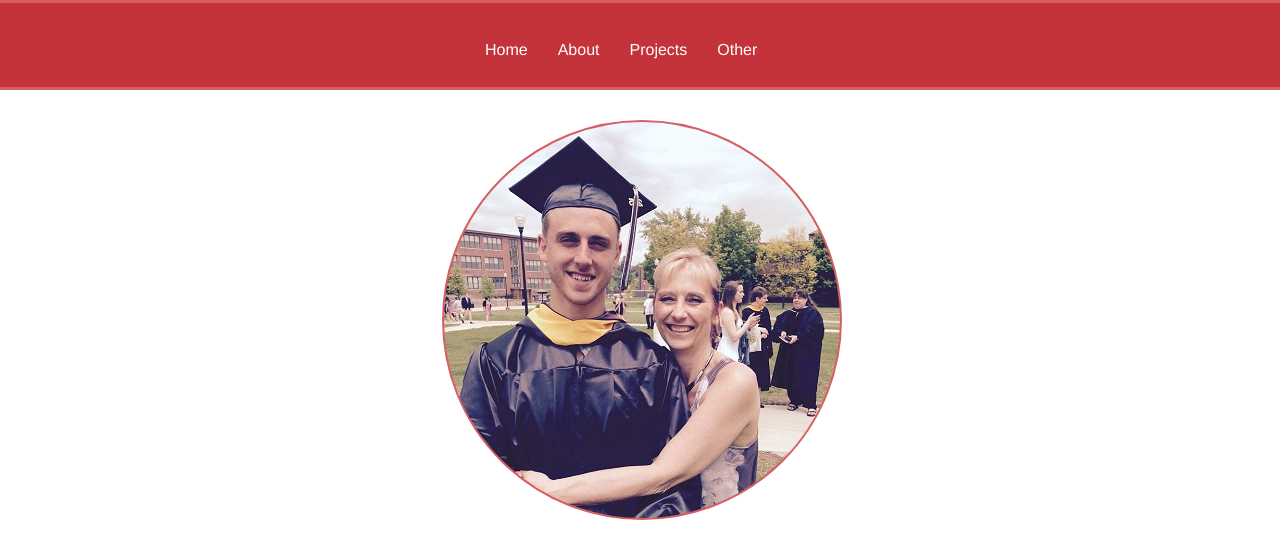
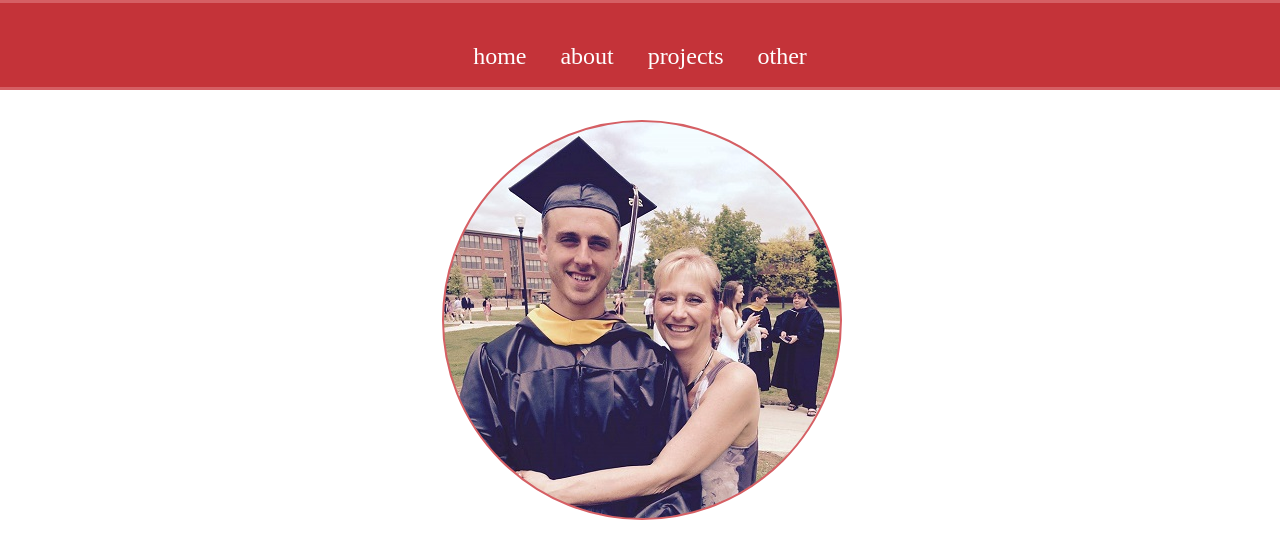
Before and after one commit to ThommyGuns/ThommyGuns.github.io, a Jekyll site: the page built from index.html, in a window 1280 px wide. Shown: the top 559 px of the page. Built offline with Jekyll 4.4.1, drawn with Linux system fonts in a browser that asks for light colours; nearby versions of some CDN libraries; some web fonts are replaced; Markdown is read by kramdown in place of the engine named in the settings.

Commit message:
Centered nav

```diff
--- a/_includes/header.html
+++ b/_includes/header.html
@@ -8,4 +8,5 @@
 
     <link href="/assets/css/bootstrap.min.css" rel="stylesheet">
     <link href ="/assets/css/main.css" rel="stylesheet">
+    <link href='http://fonts.googleapis.com/css?family=Sniglet:800' rel='stylesheet' type='text/css'>
   </head>
--- a/_includes/nav.html
+++ b/_includes/nav.html
@@ -1,13 +1,11 @@
 <div class="custom-header visible-md visible-lg">
   <div class="container">
-    <div class="col-lg-12">
-      <div class="center col-lg-4 col-lg-offset-4">
+    <div class="center">
         <ul class="nav">
-          <li> <a class="nav-hover" href="/">Home</a></li>
-          <li> <a href="/about/">About</a></li>
-          <li> <a href="/projects/">Projects</a></li>
-          <li> <a href="/#/">Other</a></li>
-      </div>
+          <li> <a class="nav-hover" href="/">home</a></li>
+          <li> <a href="/about/">about</a></li>
+          <li> <a href="/projects/">projects</a></li>
+          <li> <a href="/#/">other</a></li>
     </div>
   </div>
 </div>
--- a/assets/css/main.css
+++ b/assets/css/main.css
@@ -1,22 +1,29 @@
 @CHARSET "ISO-8859-1";
 
+body{
+	padding-top: 50px;
+}
 .nav li {
-	float:left;
-	display:inline;
 	display:inline-block;
 	top:16px;
 
+}
+.nav ul {
+	text-align: center;
+	margin:0;
+}
 
-}
  .nav a:hover{
 	background-color: #d55f64 !important;
 }
 .nav a{
 	color:#FFFFFF;
-	font-size:16px;
+	font-size:24px;
+	font-family: 'Sniglet', cursive;
 }
 
 .custom-header{
+  margin-top: -50px;
 	background-color:#c43339;
 	height:90px;
 	border-top:3px solid #d55f64;
@@ -28,7 +35,7 @@
 	width: 400px;
 	height:400px;
 	border: 2px solid #d55f64;
-	border-radius: 200px;
+	border-radius: 100%;
 
 	background:url('../images/grad.jpg') no-repeat;
 
```
